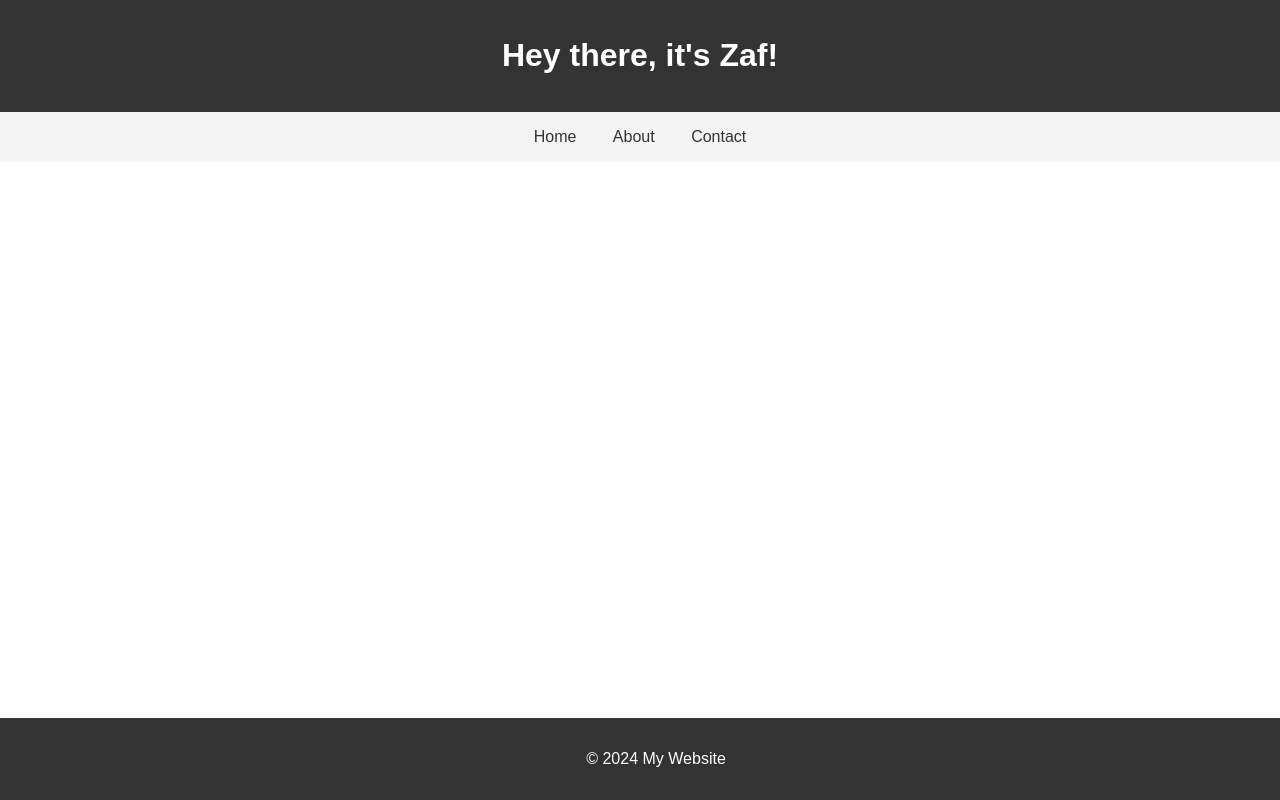
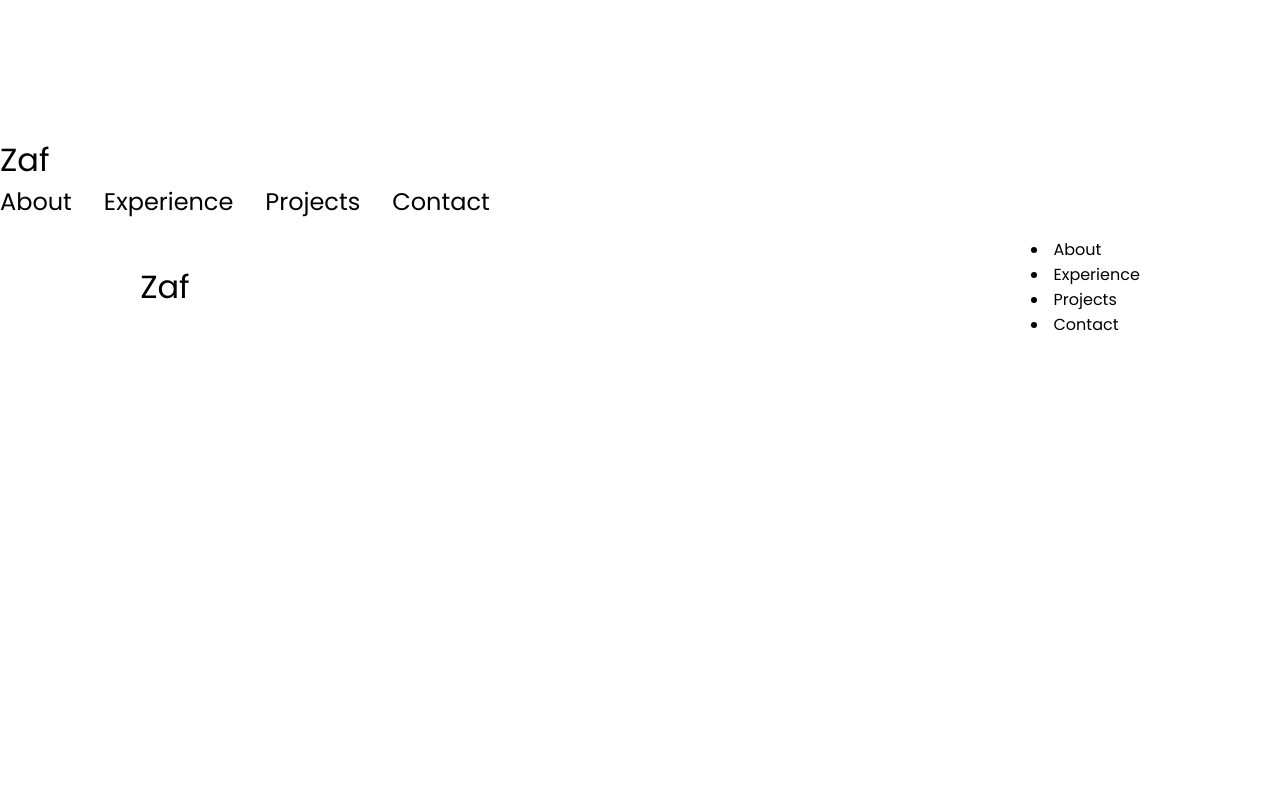
Before and after one commit to zafrhjffrey/MyPage, a plain HTML site: page index.html in a window 1280 px wide. Drawn offline with Linux system fonts and the light colour scheme.

Commit message:
change 1

```diff
--- a/index.html
+++ b/index.html
@@ -3,36 +3,36 @@
 <head>
     <meta charset="UTF-8">
     <meta name="viewport" content="width=device-width, initial-scale=1.0">
-    <title>Hey there, it's Zaf!</title>
-    <link rel="stylesheet" href="style.css">
+    <title>My Portfolio</title>
+    <link rel="stylesheet" href="styles.css">
+    <link rel="stylesheet" href="mediaqueries.css">
 </head>
 <body>
-    <header>
-        <h1>Hey there, it's Zaf!</h1>
-    </header>
-    <nav>
-        <a href="#home">Home</a>
-        <a href="#about">About</a>
-        <a href="#contact">Contact</a>
-    </nav>
-
-    <main>
-            <section id="home">
-                <h2>Home</h2>
-                <p>This is the main content area. You can add your content here.</p>
-            </section>
-            <section id="about">
-                <h2>About</h2>
-                <p>About us content goes here.</p>
-            </section>
-            <section id="contact">
-                <h2>Contact</h2>
-                <p>Contact information and form.</p>
-            </section>
-    </main>
-
-    <footer>
-        <p>&copy; 2024 My Website</p>
-    </footer>
+    <nav id="desktop-nav"></nav>
+        <div class="logo">Zaf</div>
+        <div>
+            <ul class="nav-links">
+                <li><a href="#about">About</a></li>
+                <li><a href="#experience">Experience</a></li>
+                <li><a href="#projects">Projects</a></li>
+                <li><a href="#contact">Contact</a></li>
+            </ul>
+        </div>
+    <script src="script.js"></script>
 </body>
 </html>
+<nav id:"hamburger-nav">
+    <div class="logo">Zaf</div>
+    <div class="hamburger-menu"></div>
+    <div class="hamburger-icon" onclick="toggleMenu()">
+        <span></span>
+        <span></span>
+        <span></span>
+    </div>
+    <div class="menu-links">
+        <li><a href="#about">About</a></li>
+        <li><a href="#experience">Experience</a></li>
+        <li><a href="#projects">Projects</a></li>
+        <li><a href="#contact">Contact</a></li>
+    </div>
+</nav>
--- a/style.css
+++ /dev/null
@@ -1,42 +0,0 @@
-/* style.css */
-body {
-    font-family: Arial, sans-serif;
-    margin: 0;
-    padding: 0;
-}
-header, nav, main, footer {
-    padding: 1em;
-}
-header {
-    background: #333;
-    color: white;
-    text-align: center;
-}
-nav {
-    background: #f4f4f4;
-    padding: 1em;
-    text-align: center;
-}
-nav a {
-    margin: 0 1em;
-    text-decoration: none;
-    color: #333;
-}
-main {
-    padding: 2em;
-}
-section {
-    display: none;
-}
-section:target {
-    display: block;
-}
-footer {
-    background: #333;
-    color: white;
-    text-align: center;
-    padding: 1em;
-    position: fixed;
-    width: 100%;
-    bottom: 0;
-}
--- /dev/null
+++ b/styles.css
@@ -0,0 +1,66 @@
+/* GENERAL */
+
+@import url("https://fonts.googleapis.com/css2?family=Poppins:wght@300;400;500;600&display=swap");
+
+* {
+  margin: 0;
+  padding: 0;
+}
+
+body {
+  font-family: "Poppins", sans-serif;
+}
+
+html {
+  scroll-behavior: smooth;
+}
+
+p {
+  color: rgb(85, 85, 85);
+}
+
+/* TRANSITION */
+
+a,
+.btn {
+  transition: all 300ms ease;
+}
+
+/* DESKTOP NAV */
+
+nav,
+.nav-links {
+  display: flex;
+}
+
+nav {
+  justify-content: space-around;
+  align-items: center;
+  height: 17vh;
+}
+
+.nav-links {
+  gap: 2rem;
+  list-style: none;
+  font-size: 1.5rem;
+}
+
+a {
+    color: black;
+    text-decoration: none;
+    text-decoration-color: white;
+}
+
+a:hover {
+    color: grey;
+    text-decoration: underline;
+    text-decoration-color: rgb(181,181,181);
+}
+
+.logo {
+    font-size: 2rem;
+}
+
+.logo:hover {
+    cursor: default;
+}
```
Also changed, not shown: assets/about-pic.png (added), assets/arrow.png (added), assets/checkmark.png (added), assets/education.png (added), assets/email.png (added), assets/experience.png (added), assets/github.png (added), assets/linkedin.png (added), assets/profile-pic-2.png (added), assets/profile-pic.png (added), assets/project-1.png (added), assets/project-2.png (added), assets/project-3.png (added), mediaqueries.css (added), 1 more files, 1 other file.
